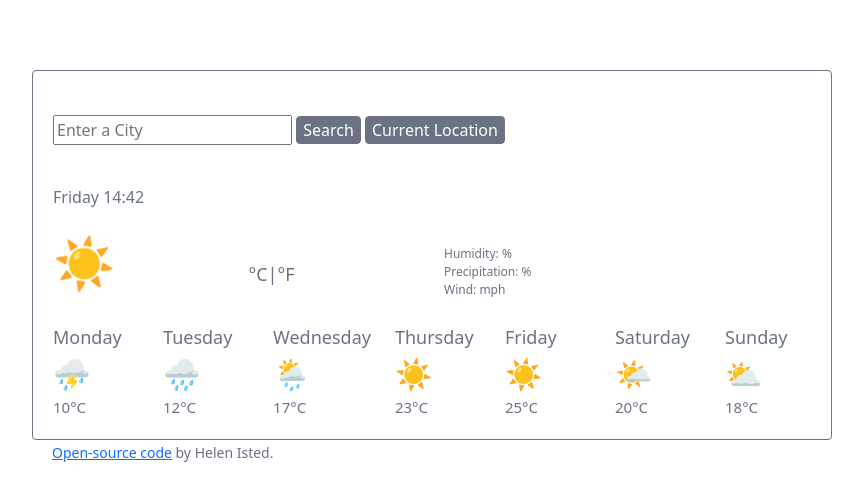
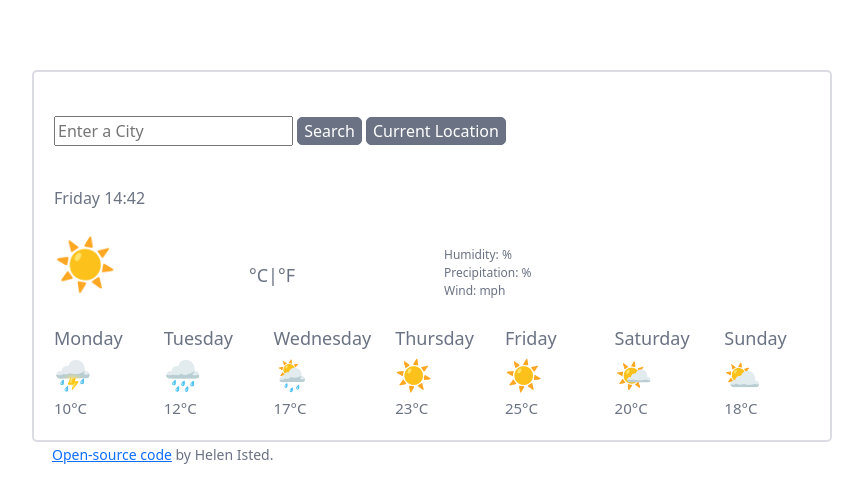
Before and after one commit to HelenIsted/Helen-Isted-Weather-App, a plain HTML site: page index.html in a window 1280 px wide. Shown: the whole page, without its empty margins (50-913 px from the left). Drawn offline with nearby package versions, Linux system fonts and the light colour scheme; no server answers.

Commit message:
Styled Border of container CSS

```diff
--- a/src/style.css
+++ b/src/style.css
@@ -5,8 +5,8 @@
   max-width: 800px;
 }
 .weather-app-contents {
-  border: 1px solid #6a7283;
-  border-radius: 4px;
+  border: 2px solid #dbdce3;
+  border-radius: 5px;
   padding: 20px;
 }
 #userInteractionForm {
@@ -16,7 +16,7 @@
   color: #fff;
   background: #6a7283;
   border: 1px solid #6a7283;
-  border-radius: 4px;
+  border-radius: 5px;
 }
 #pressButton:hover {
   color: #6a7283;
@@ -25,8 +25,8 @@
 #currentLocation {
   color: #fff;
   background: #6a7283;
-  border: 1px solid #6a7283;
-  border-radius: 4px;
+  border: 1px solid hsl(221, 11%, 46%);
+  border-radius: 5px;
 }
 #currentLocation:hover {
   color: #6a7283;
```
